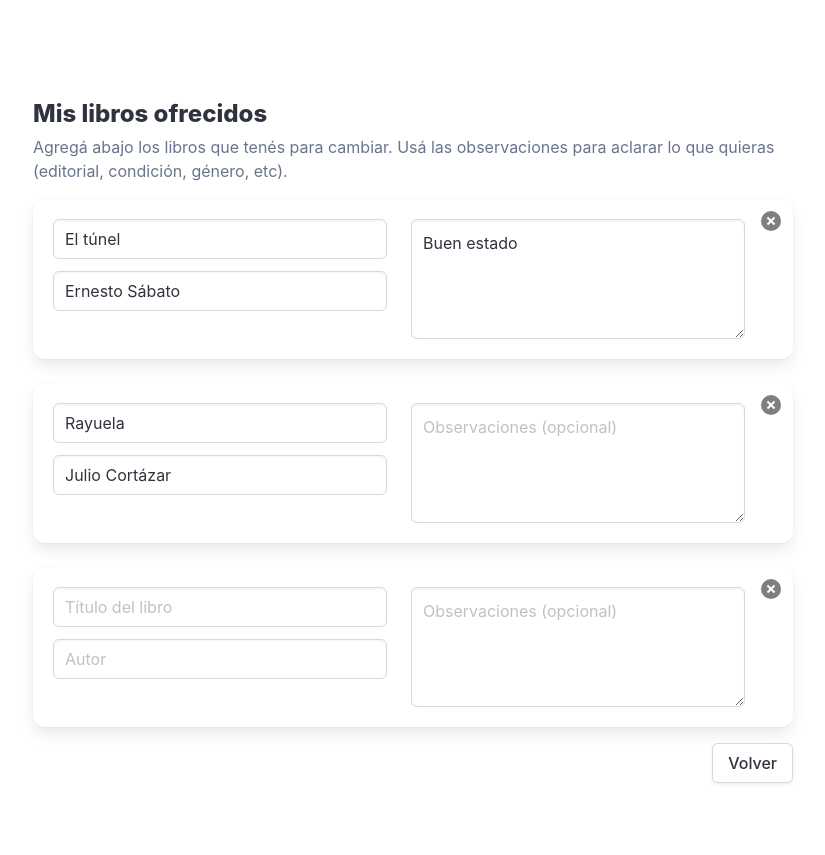
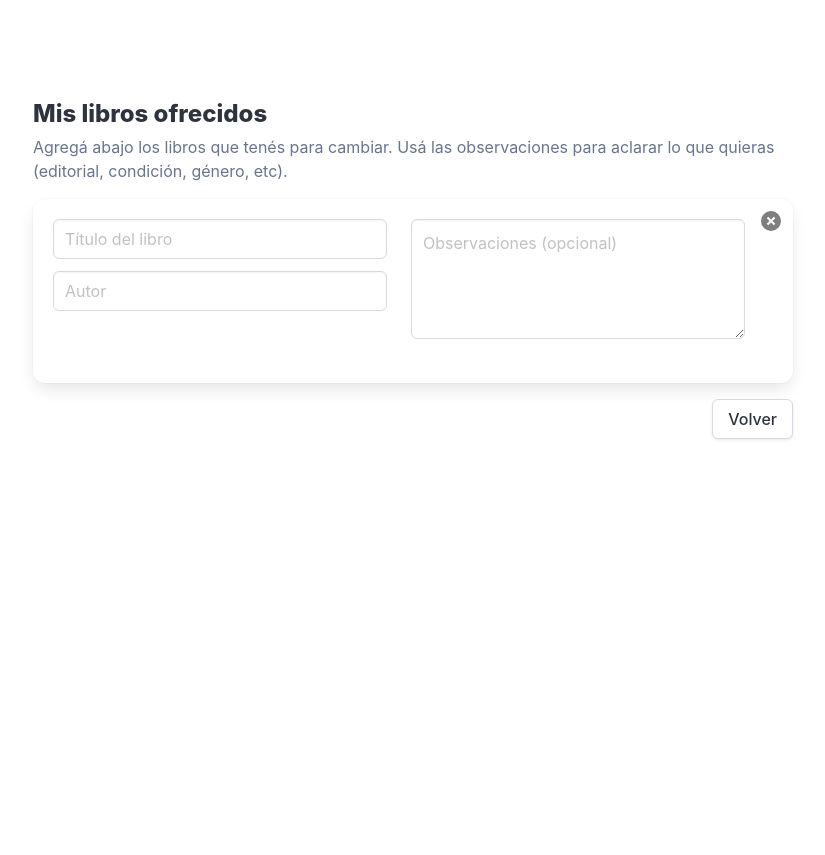
Before and after one commit to facundoolano/giralibros, a Django app: page /books/my/ in a window 1280 px wide. Shown: the whole page, without its empty margins (227-1052 px from the left). After the commit the page ends 440 px from the top, so only its background shows below. Run offline with Django 4.2, Linux system fonts and the light colour scheme; a user stored in the database is signed in; data comes from the database, SQL or seed files in the repository.

Commit message:
implement backend for edit books

```diff
--- a/books/forms.py
+++ b/books/forms.py
@@ -2,7 +2,7 @@
 from django.contrib.auth.forms import AuthenticationForm
 from django.contrib.auth.models import User
 
-from books.models import LocationArea, UserProfile
+from books.models import LocationArea, OfferedBook, UserProfile
 
 
 class EmailOrUsernameAuthenticationForm(AuthenticationForm):
@@ -109,3 +109,27 @@
             'placeholder': 'Lo que quieras que se vea en tu perfil público.',
         })
     )
+
+
+class OfferedBookForm(forms.ModelForm):
+    """
+    Form for creating/editing an offered book.
+    """
+    class Meta:
+        model = OfferedBook
+        fields = ['title', 'author', 'notes']
+        widgets = {
+            'title': forms.TextInput(attrs={
+                'class': 'input',
+                'placeholder': 'Título del libro',
+            }),
+            'author': forms.TextInput(attrs={
+                'class': 'input',
+                'placeholder': 'Autor',
+            }),
+            'notes': forms.Textarea(attrs={
+                'class': 'textarea',
+                'rows': 4,
+                'placeholder': 'Observaciones (opcional)',
+            }),
+        }
--- a/books/templates/my_books.html
+++ b/books/templates/my_books.html
@@ -31,60 +31,45 @@
 
     <form method="post" id="books-form">
       {% csrf_token %}
+      {{ formset.management_form }}
 
       <div id="books-container">
-        <!-- Example existing books (will be replaced with actual data later) -->
-        <div class="box book-entry" data-book-id="1">
-          <button type="button" class="delete delete-btn" aria-label="Eliminar" title="Borrar libro"></button>
+        {% for form in formset %}
+        <div class="box book-entry {% if forloop.last %}new-entry{% endif %}" {% if form.instance.pk %}data-book-id="{{ form.instance.pk }}"{% endif %}>
+          <button type="button" class="delete delete-btn" aria-label="Eliminar" title="Borrar libro" tabindex="-1"></button>
+
+          {# Hidden fields for formset #}
+          {{ form.id }}
+
           <div class="columns">
             <div class="column">
               <div class="field">
-                <input class="input" type="text" name="title_1" value="El túnel" placeholder="Título del libro" required>
+                <input class="input" type="text" name="{{ form.title.html_name }}" id="{{ form.title.id_for_label }}" value="{{ form.title.value|default:'' }}" placeholder="Título del libro">
+                {% if form.title.errors %}
+                  <p class="help is-danger">{{ form.title.errors.0 }}</p>
+                {% endif %}
               </div>
               <div class="field">
-                <input class="input" type="text" name="author_1" value="Ernesto Sábato" placeholder="Autor" required>
+                <input class="input" type="text" name="{{ form.author.html_name }}" id="{{ form.author.id_for_label }}" value="{{ form.author.value|default:'' }}" placeholder="Autor">
+                {% if form.author.errors %}
+                  <p class="help is-danger">{{ form.author.errors.0 }}</p>
+                {% endif %}
               </div>
             </div>
             <div class="column">
-              <textarea class="textarea" name="notes_1" rows="4" placeholder="Observaciones (opcional)">Buen estado</textarea>
+              {{ form.notes }}
+              {% if form.notes.errors %}
+                <p class="help is-danger">{{ form.notes.errors.0 }}</p>
+              {% endif %}
             </div>
           </div>
-        </div>
 
-        <div class="box book-entry" data-book-id="2">
-          <button type="button" class="delete delete-btn" aria-label="Eliminar" title="Borrar libro"></button>
-          <div class="columns">
-            <div class="column">
-              <div class="field">
-                <input class="input" type="text" name="title_2" value="Rayuela" placeholder="Título del libro" required>
-              </div>
-              <div class="field">
-                <input class="input" type="text" name="author_2" value="Julio Cortázar" placeholder="Autor" required>
-              </div>
-            </div>
-            <div class="column">
-              <textarea class="textarea" name="notes_2" rows="4" placeholder="Observaciones (opcional)"></textarea>
-            </div>
+          {# Hidden DELETE checkbox (we'll handle this with JavaScript) #}
+          <div style="display: none;">
+            {{ form.DELETE }}
           </div>
         </div>
-
-        <!-- Empty entry for new book -->
-        <div class="box book-entry new-entry">
-          <button type="button" class="delete delete-btn" aria-label="Eliminar" title="Borrar libro"></button>
-          <div class="columns">
-            <div class="column">
-              <div class="field">
-                <input class="input" type="text" name="title_new_1" placeholder="Título del libro" required>
-              </div>
-              <div class="field">
-                <input class="input" type="text" name="author_new_1" placeholder="Autor" required>
-              </div>
-            </div>
-            <div class="column">
-              <textarea class="textarea" name="notes_new_1" rows="4" placeholder="Observaciones (opcional)"></textarea>
-            </div>
-          </div>
-        </div>
+        {% endfor %}
       </div>
 
       <div class="field is-grouped is-grouped-right mt-4">
@@ -161,23 +146,34 @@
 
   // Add a new empty entry
   function addNewEntry() {
-    newEntryCounter++;
+    // Get current total forms count
+    const totalFormsInput = document.querySelector('[name$="TOTAL_FORMS"]');
+    const currentTotal = parseInt(totalFormsInput.value);
+    const newIndex = currentTotal;
+
+    // Update total forms
+    totalFormsInput.value = currentTotal + 1;
+
     const newEntry = document.createElement('div');
     newEntry.className = 'box book-entry new-entry';
     newEntry.innerHTML = `
-      <button type="button" class="delete delete-btn" aria-label="Eliminar" title="Borrar libro"></button>
+      <button type="button" class="delete delete-btn" aria-label="Eliminar" title="Borrar libro" tabindex="-1"></button>
       <div class="columns">
         <div class="column">
           <div class="field">
-            <input class="input" type="text" name="title_new_${newEntryCounter}" placeholder="Título del libro" required>
+            <input class="input" type="text" name="form-${newIndex}-title" id="id_form-${newIndex}-title" placeholder="Título del libro">
           </div>
           <div class="field">
-            <input class="input" type="text" name="author_new_${newEntryCounter}" placeholder="Autor" required>
+            <input class="input" type="text" name="form-${newIndex}-author" id="id_form-${newIndex}-author" placeholder="Autor">
           </div>
         </div>
         <div class="column">
-          <textarea class="textarea" name="notes_new_${newEntryCounter}" rows="4" placeholder="Observaciones (opcional)"></textarea>
+          <textarea class="textarea" name="form-${newIndex}-notes" id="id_form-${newIndex}-notes" rows="4" placeholder="Observaciones (opcional)"></textarea>
         </div>
+      </div>
+      <input type="hidden" name="form-${newIndex}-id" id="id_form-${newIndex}-id">
+      <div style="display: none;">
+        <input type="checkbox" name="form-${newIndex}-DELETE" id="id_form-${newIndex}-DELETE">
       </div>
     `;
     container.appendChild(newEntry);
@@ -201,12 +197,11 @@
         if (entry.dataset.bookId) {
           entry.classList.add('is-deleted');
 
-          // Add hidden input to mark for deletion (Django formset pattern)
-          const deleteInput = document.createElement('input');
-          deleteInput.type = 'hidden';
-          deleteInput.name = `DELETE_${entry.dataset.bookId}`;
-          deleteInput.value = '1';
-          entry.appendChild(deleteInput);
+          // Check the Django formset DELETE checkbox
+          const deleteCheckbox = entry.querySelector('input[name$="-DELETE"]');
+          if (deleteCheckbox) {
+            deleteCheckbox.checked = true;
+          }
 
           markDirty();
         } else {
@@ -217,7 +212,7 @@
             markDirty();
           } else {
             // Clear the fields instead of removing
-            const fields = entry.querySelectorAll('input, textarea');
+            const fields = entry.querySelectorAll('input[type="text"], textarea');
             fields.forEach(field => field.value = '');
           }
         }
@@ -237,12 +232,7 @@
     }
   });
 
-  // Form submission (mock for now)
-  form.addEventListener('submit', (e) => {
-    e.preventDefault();
-    alert('Form submission - backend not implemented yet');
-    // TODO: Submit formset
-  });
+  // Form submission - Django will handle validation and ignore empty forms
 
   // Ensure there's always at least one empty entry
   function ensureEmptyEntry() {
--- a/books/views.py
+++ b/books/views.py
@@ -3,12 +3,13 @@
 from django.contrib.auth.decorators import login_required
 from django.contrib.auth.models import User
 from django.contrib.auth.tokens import default_token_generator
+from django.forms import modelformset_factory
 from django.shortcuts import render, redirect
 from django.urls import reverse
 from django.utils.encoding import force_bytes, force_str
 from django.utils.http import urlsafe_base64_encode, urlsafe_base64_decode
 
-from books.forms import EmailOrUsernameAuthenticationForm, ProfileForm, RegistrationForm
+from books.forms import EmailOrUsernameAuthenticationForm, OfferedBookForm, ProfileForm, RegistrationForm
 from books.models import OfferedBook, UserLocation, UserProfile
 
 
@@ -181,9 +182,7 @@
 
             # Redirect based on whether this is first-time setup or edit
             if is_new_profile:
-                # TODO: Redirect to 'my_books' view once implemented
-                # return redirect('my_books')
-                return redirect('home')  # Temporary: redirect to home until my_books exists
+                return redirect('my_books')
             else:
                 return redirect('home')
     else:
@@ -212,6 +211,37 @@
     """
     Manage user's offered books (bulk add/edit/delete).
     """
-    # TODO: Implement formset logic
-    # For now, just render the template for UI iteration
-    return render(request, 'my_books.html', {})
+    # Create formset factory for user's offered books
+    OfferedBookFormSet = modelformset_factory(
+        OfferedBook,
+        form=OfferedBookForm,
+        extra=1,  # Always show 1 empty form for adding new books
+        can_delete=True
+    )
+
+    # Get queryset of user's books
+    queryset = OfferedBook.objects.filter(user=request.user).order_by('created_at')
+
+    if request.method == 'POST':
+        formset = OfferedBookFormSet(request.POST, queryset=queryset)
+        if formset.is_valid():
+            instances = formset.save(commit=False)
+
+            # Assign user to new books
+            for instance in instances:
+                if not instance.pk:  # New book
+                    instance.user = request.user
+                instance.save()
+
+            # Handle deletions
+            for obj in formset.deleted_objects:
+                obj.delete()
+
+            # FIXME: Redirect to view profile page once implemented
+            return redirect('my_books')
+    else:
+        formset = OfferedBookFormSet(queryset=queryset)
+
+    return render(request, 'my_books.html', {
+        'formset': formset,
+    })
```
